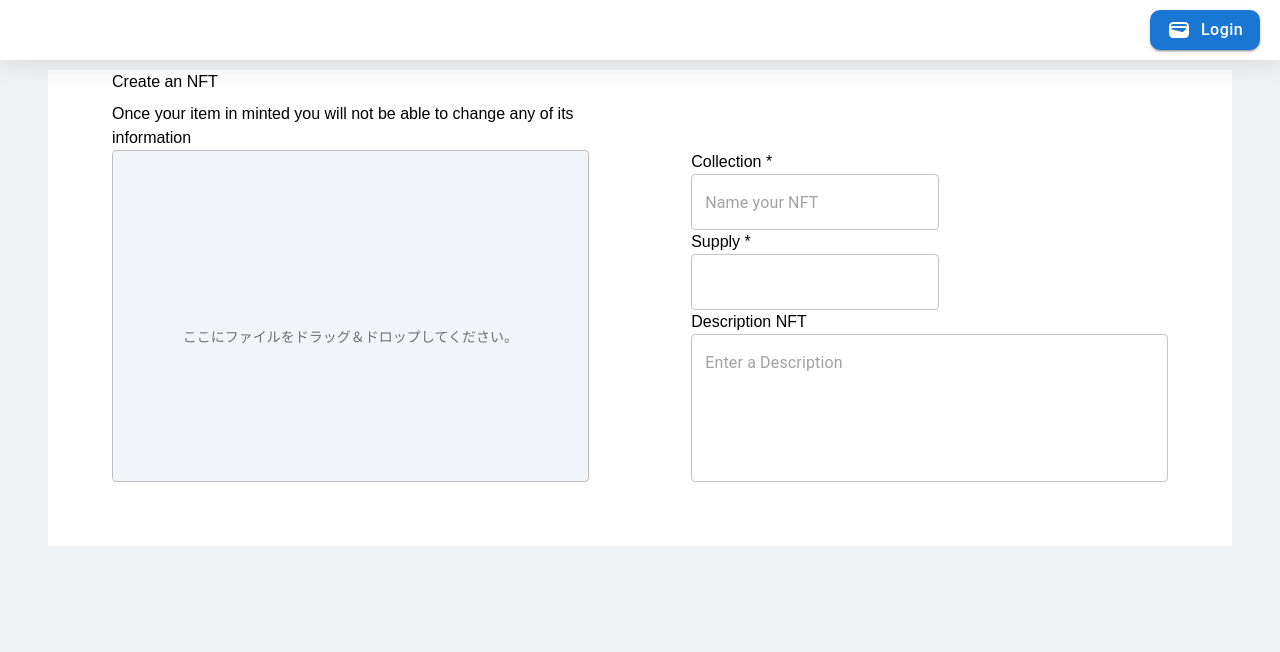
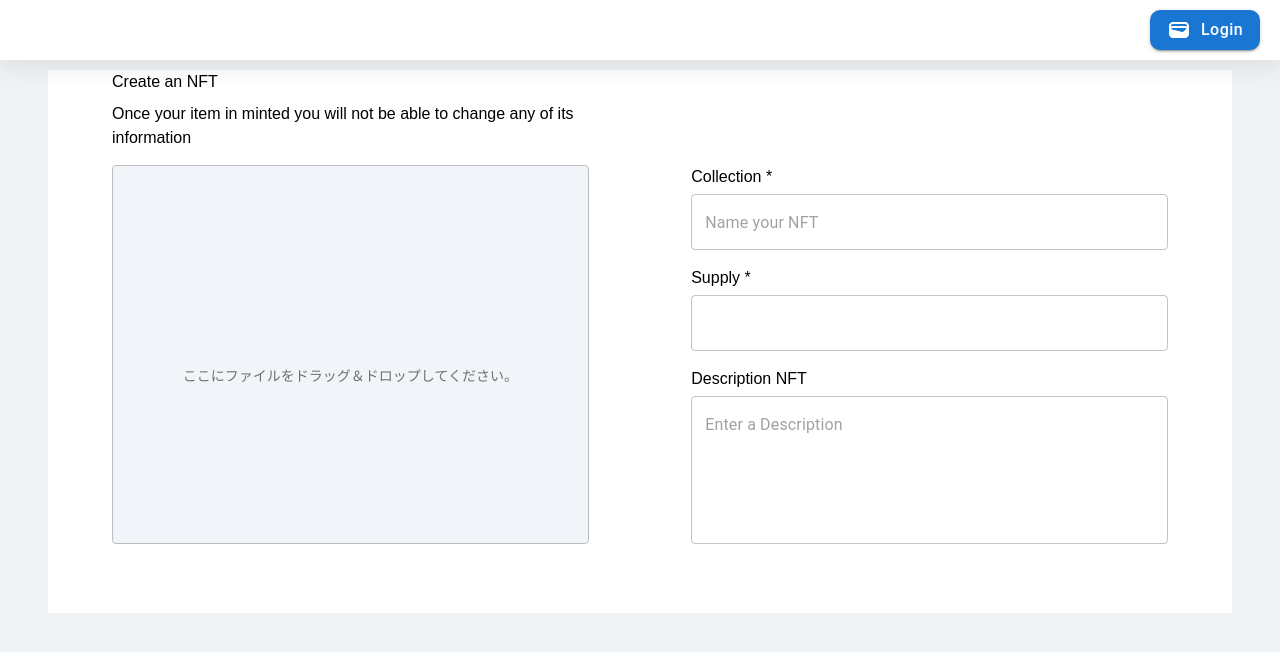
Before and after one commit to NFT-MARKETPLACE-DATN/NFT_MARKETPLACE, a React app: page /mint in a window 1280 px wide. Shown: the top 652 px of the page. Built offline with nearby package versions, Linux system fonts and the light colour scheme.

Commit message:
Update Code

```diff
--- a/src/components/mintNFTPage/index.js
+++ b/src/components/mintNFTPage/index.js
@@ -53,7 +53,7 @@ const MintNFTPage = () => {
               Once your item in minted you will not be able to change any of its information
             </span>
           </div>
-          <div className='headerInfo'></div>
+          <div className='headerInfo headerMobi'></div>
         </div>
 
         {/* <div > */}
@@ -109,6 +109,7 @@ const MintNFTPage = () => {
                 variant='outlined'
                 placeholder='Name your NFT'
                 type='text'
+                fullWidth
                 name='nameNFT'
                 error={formik.touched.nameNFT && !!formik.errors.nameNFT}
                 helperText={formik.touched.nameNFT && formik.errors.nameNFT}
@@ -121,6 +122,7 @@ const MintNFTPage = () => {
                 variant='outlined'
                 //  placeholder="Name your NFT"
                 type='text'
+                fullWidth
                 name='supplyNFT'
                 //  onBlur={formik.handleBlur}
                 error={formik.touched.supplyNFT && !!formik.errors.supplyNFT}
--- a/src/components/mintNFTPage/mintNFTStyle.js
+++ b/src/components/mintNFTPage/mintNFTStyle.js
@@ -1,59 +1,74 @@
 import styled from 'styled-components'
 const MintNFTStyle = styled.div`
-      margin-top:10px;
+  margin-top: 10px;
   //  background-color: #f0f3f5;
   padding-left: 3rem;
   padding-right: 3rem;
 
   @media screen and (max-width: 1200px) {
-          padding-left:2rem;
-          padding-right:2rem;
+    padding-left: 2rem;
+    padding-right: 2rem;
   }
   @media screen and (max-width: 600px) {
-          padding-left:1rem;
-          padding-right:1rem;
+    padding-left: 1rem;
+    padding-right: 1rem;
   }
-      .MintNFTPage{
+  .MintNFTPage {
     background-color: #ffff;
-        display:flex;
+    display: flex;
     flex-direction: column;
     @media screen and (min-width: 1200px) {
-          padding:0 4rem 4rem 4rem;
+      padding: 0 4rem 4rem 4rem;
       // padding-right:4rem;
     }
-        .comon-style{
+    .comon-style {
       display: flex;
       justify-content: center;
       gap: 8vw;
     }
-        .header{
-          .headerInfo{
+    .header {
+      .headerInfo {
         display: flex;
         flex-direction: column;
         gap: 8px;
         width: 100%;
-            max-width:600px;
+        max-width: 600px;
+      }
+      @media screen and (max-width: 650px) {
+        .headerMobi {
+          display: none;
         }
       }
-        .formCreateNFT{
-          width:100%;
-          height:100%;
+    }
+    .formCreateNFT {
+      width: 100%;
+      height: 100%;
+      padding: 15px 0 5px 0;
+      @media screen and (max-width: 650px) {
+        flex-direction: column;
+        align-items: center;
+        padding: 15px 0 15px 0;
+      }
       .imageNFT {
         position: relative;
-            width:100%;
-            max-width:600px;
-            max-height:600px;
+        width: 100%;
+        max-width: 600px;
+        max-height: 600px;
+        @media screen and (max-width: 650px) {
+          max-width: 400px;
+          max-height: 400px;
+        }
         .imageInput {
           position: absolute;
           height: 100%;
-              div{
+          div {
             height: 100%;
             input {
               // height: 260px;
               height: 100%;
-                  padding:0px;
+              padding: 0px;
               // max-width: 468px;
-                  width:100%;
+              width: 100%;
               opacity: 0;
             }
           }
@@ -78,16 +93,23 @@ const MintNFTStyle = styled.div`
           background-color: #ffe8e8;
         }
       }
-          .imformationNFT{
-            max-width:600px;
-            width:100%;
-            max-hieght:100%;
+      .imformationNFT {
+        max-width: 600px;
+        width: 100%;
+        max-height: 100%;
+        display: flex;
+        flex-direction: column;
+        gap: 1rem;
+        @media screen and (max-width: 650px) {
+          max-width: 400px;
+          max-height: 400px;
         }
-
+        .label{
+          margin-bottom: 5px;
         }
       }
-
-
+    }
+  }
 `
 
 export default MintNFTStyle
```
Lines whose indentation alone changed are shown as unchanged.
